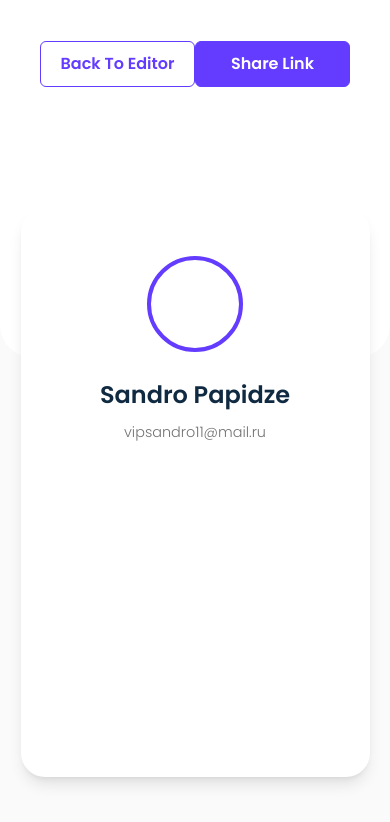
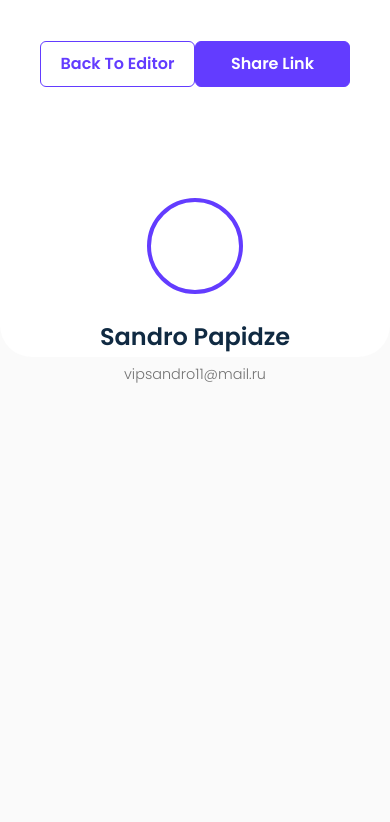
Before and after one commit to sandro21-glitch/link-sharing-app, a React (Vite) app: page /preview in a window 390 px wide. Shown: the top 822 px of the page. Built offline with nearby package versions, Linux system fonts and the light colour scheme.

Commit message:
style: Adjust styling in DisplayProfile component

```diff
--- a/src/features/preview/DisplayProfile.tsx
+++ b/src/features/preview/DisplayProfile.tsx
@@ -2,8 +2,8 @@ import UserInfo from "./userSettings/UserInfo";
 
 const DisplayProfile = () => {
   return (
-    <article className="absolute top-[208px] left-0 right-0 mx-auto
-     w-[349px] min-h-[569px] rounded-[24px] py-[48px] bg-white shadow-lg flex flex-col items-center ">
+    <article className="absolute top-[150px] lg:top-[208px] left-0 right-0 mx-auto
+     lg:w-[349px] lg:min-h-[569px] lg:rounded-[24px] py-[48px] lg:bg-white lg:shadow-lg flex flex-col items-center ">
       <UserInfo />
     </article>
   );
```
